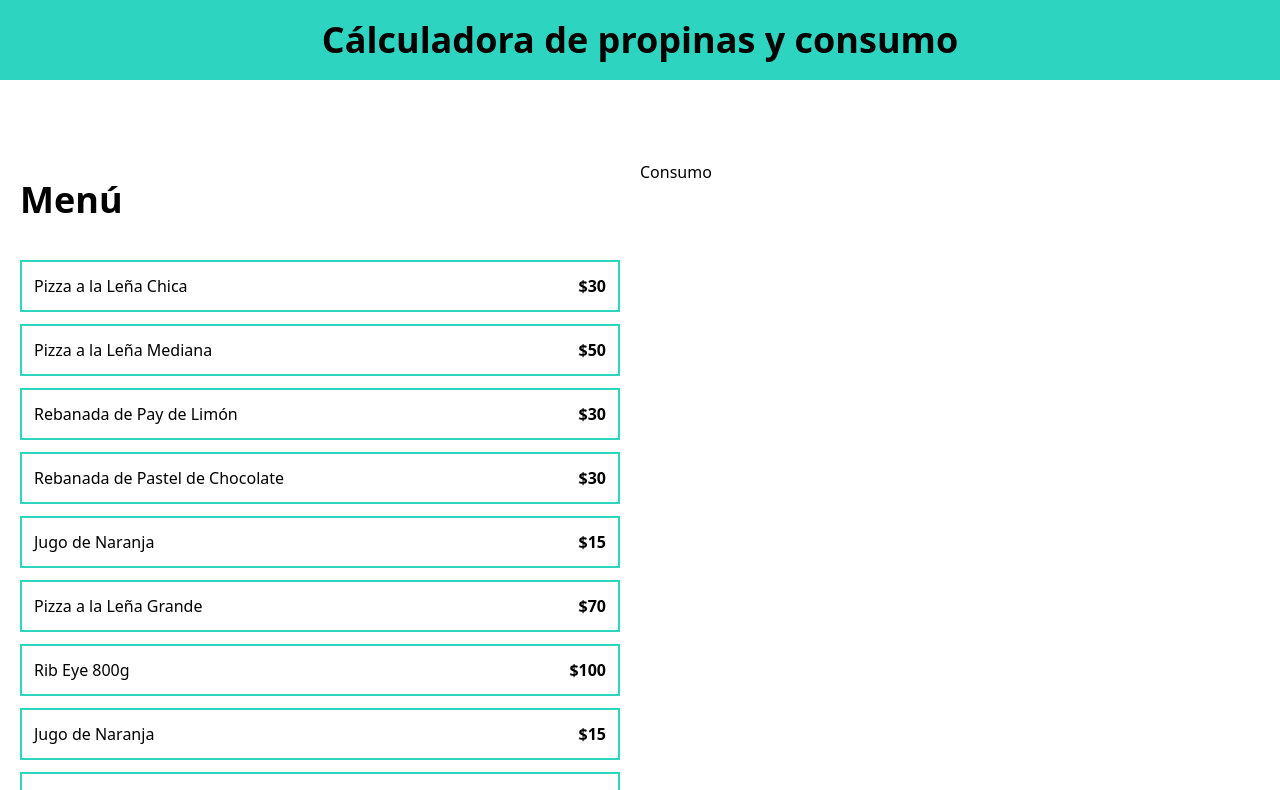
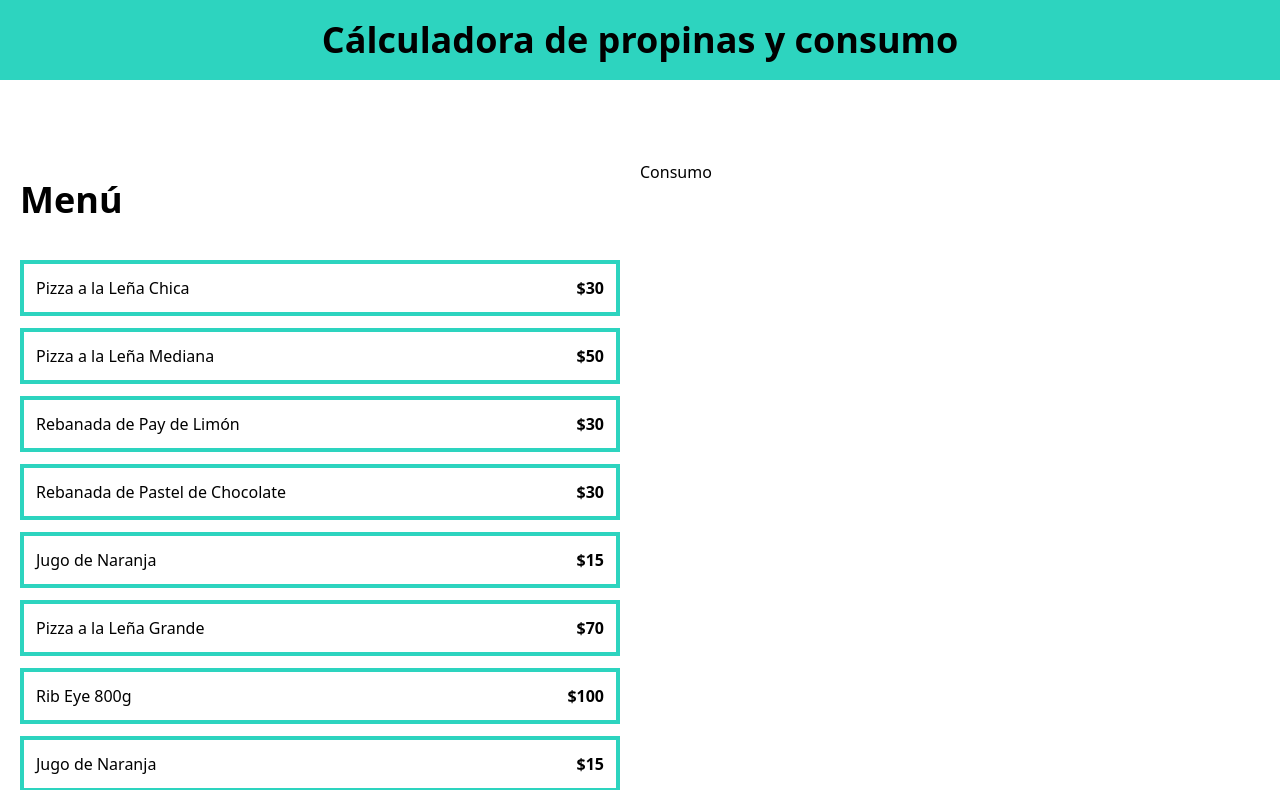
Before and after one commit to oscardenas17/CalculadoraPropinasTS, a React (Vite) app: page / in a window 1280 px wide. Shown: the top 790 px of the page. Built offline with nearby package versions, Linux system fonts and the light colour scheme.

Commit message:
Creando Hook para la orden

```diff
--- a/src/App.tsx
+++ b/src/App.tsx
@@ -1,7 +1,10 @@
 import MenuItem from "./components/MenuItem";
 import { menuItems } from "./data/db";
+import useOrder from "./hooks/useOrder";
 
 function App() {
+
+  const {addItem} = useOrder()
   return (
     <>
       <header
@@ -19,7 +22,7 @@ function App() {
           <h2 className="text-4xl font-black">Menú</h2>
           <div className="space-y-3 mt-10">
             {menuItems.map((item) => (
-              <MenuItem key={item.id} item={item} />
+              <MenuItem key={item.id} item={item} addItem={addItem} />
             ))}
           </div>
         </div>
--- a/src/components/MenuItem.tsx
+++ b/src/components/MenuItem.tsx
@@ -2,11 +2,15 @@ import type { MenuItem } from "../types";
 
 type MenuItemProps = {
   item: MenuItem;
+  addItem: (item: MenuItem) => void;
 };
 
-const MenuItem = ({ item }: MenuItemProps) => {
+const MenuItem = ({ item, addItem }: MenuItemProps) => {
   return (
-    <button className="border-2 border-teal-400 hover:bg-teal-200 w-full p-3 flex justify-between">
+    <button
+      className="border-4 border-teal-400 hover:bg-teal-200 w-full p-3 flex justify-between"
+      onClick={() => addItem(item)}
+    >
       <p>{item.name}</p>
       <p className="font-black">${item.price}</p>
     </button>
--- /dev/null
+++ b/src/hooks/useOrder.ts
@@ -0,0 +1,13 @@
+import { useState } from "react";
+import type {MenuItem, OrderItem} from "../types"
+
+
+export default function useOrder(){
+    const [order, setOrder] = useState<OrderItem []>([]);
+
+    const addItem =(item: MenuItem)=>{
+console.log(item)
+    }
+
+    return{addItem}
+}
--- a/src/types/index.ts
+++ b/src/types/index.ts
@@ -3,3 +3,7 @@ export type MenuItem= {
     name: string
     price: number;
 }
+
+export type OrderItem = MenuItem &{
+    quiantity: number
+}
```
